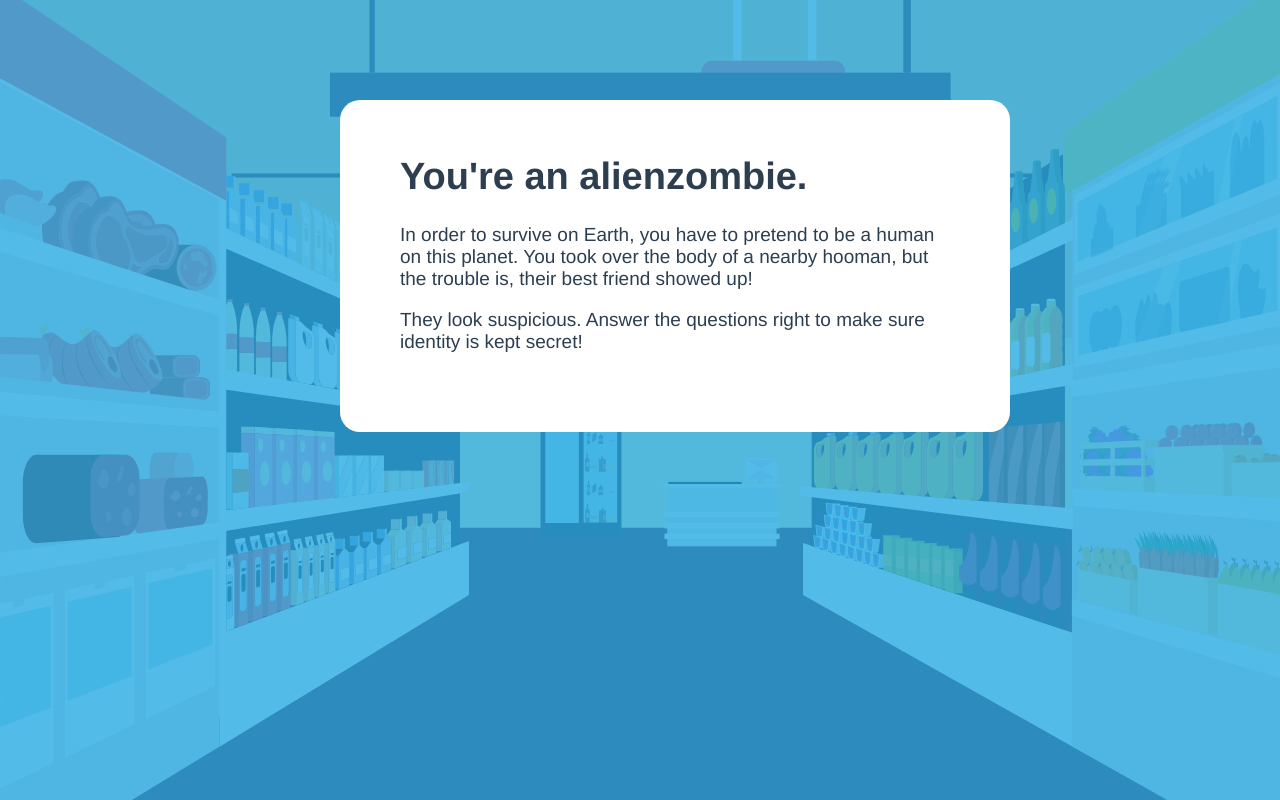
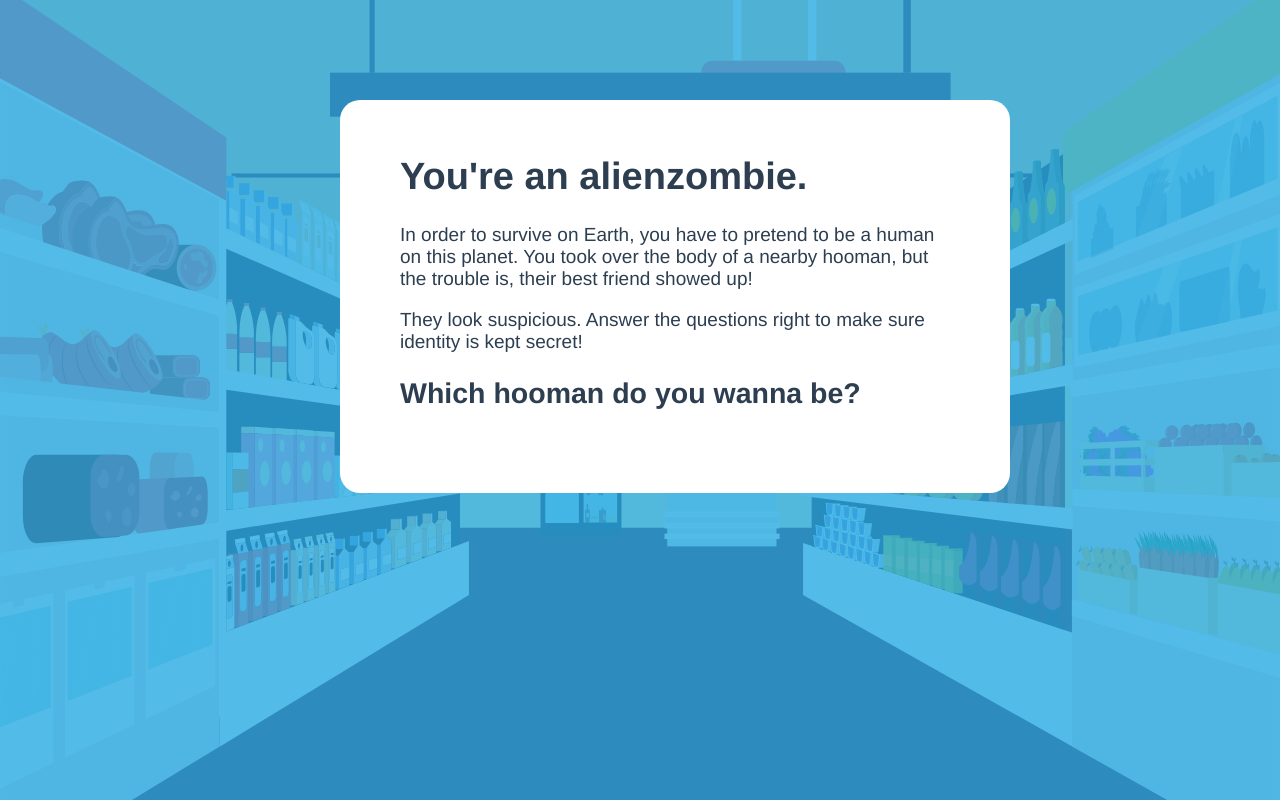
Before and after one commit to daviddarx/learn-vue-game, a Vue app in the folder aliengame/: page / in a window 1280 px wide. Built offline with nearby package versions, Linux system fonts and the light colour scheme; a web font is replaced by a local one.

Commit message:
feat(GameStateStart) adds slot for content

```diff
--- a/aliengame/src/App.vue
+++ b/aliengame/src/App.vue
@@ -1,6 +1,8 @@
 <template>
   <div id="app" class="container">
-    <GameStateStart v-if="uiState === 'start'"></GameStateStart>
+    <GameStateStart v-if="uiState === 'start'"
+      ><h2>Which hooman do you wanna be?</h2></GameStateStart
+    >
 
     <section v-else>
       <svg viewBox="0 -180 1628 1180" class="main">
--- a/aliengame/src/components/GameStateStart.vue
+++ b/aliengame/src/components/GameStateStart.vue
@@ -10,6 +10,7 @@
       They look suspicious. Answer the questions right to make sure identity is
       kept secret!
     </p>
+    <slot></slot>
   </div>
 </template>
 
```
